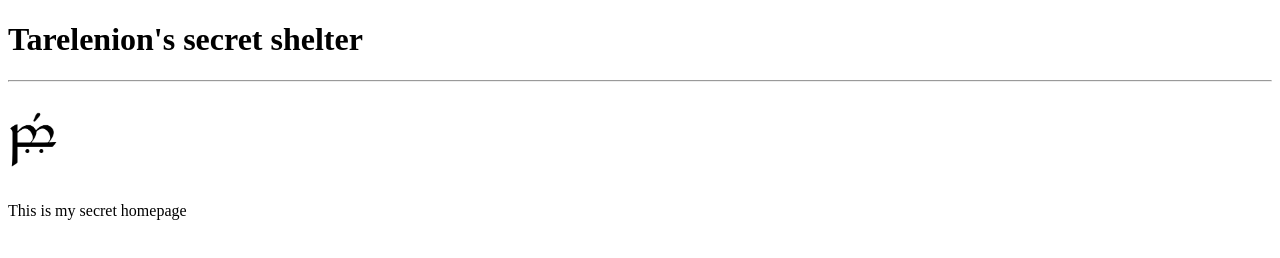
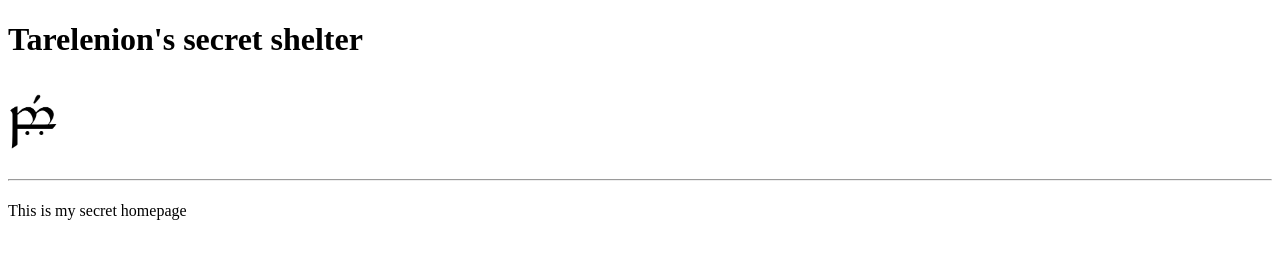
Before and after one commit to Tarelenion/tarelenion.github.io, a plain HTML site: page index.html in a window 1280 px wide. Drawn offline with Linux system fonts and the light colour scheme.

Commit message:
Update index.html

```diff
--- a/index.html
+++ b/index.html
@@ -4,9 +4,8 @@
     <title>Tarelenion's homepage</title>
   </head>
   <body>
-    <h1>Tarelenion's secret shelter<h1>
+    <h1>Tarelenion's secret shelter<h1><img src = "pictures/emblem.png" width = 50px/>
       <hr/>
-      <img src = "pictures/emblem.png" width = 50px/>
       <h3></h3>
         <p>This is my secret homepage</p>
   </body>
```
